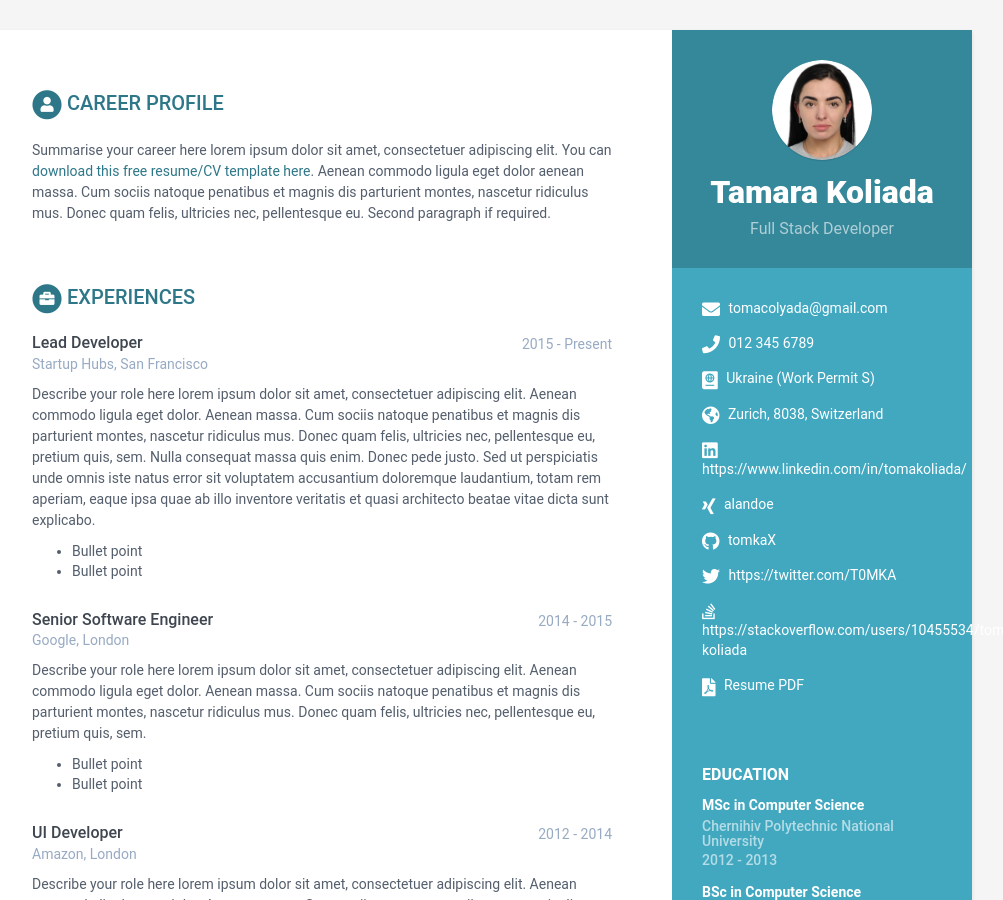
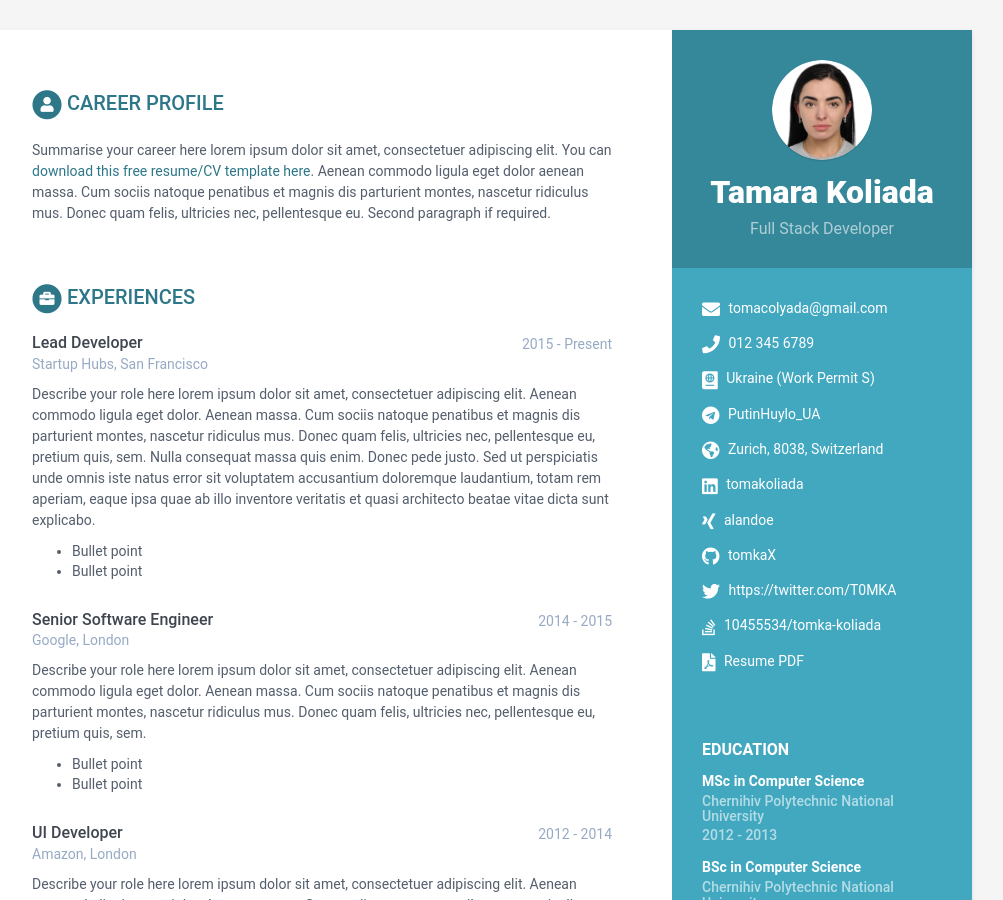
Before and after one commit to tomkaXX/CV, a Jekyll site: the page built from index.html, in a window 1280 px wide and 900 px high. Shown: the whole window, without its empty margins (168-1171 px from the left). Built offline with Jekyll 4.4.1, drawn with Linux system fonts in a browser that asks for light colours; part of the change alters nothing that is shown.

Commit message:
update links

```diff
--- a/_data/data.yml
+++ b/_data/data.yml
@@ -18,14 +18,14 @@ sidebar:
     country: Switzerland
     citizenship: Ukraine (Work Permit S)
     website: Zurich, 8038, Switzerland #do not add http://
-    linkedin: https://www.linkedin.com/in/tomakoliada/
+    linkedin: tomakoliada
     xing: alandoe
     github: tomkaX
-    telegram: # add your nickname without '@' sign
+    telegram: PutinHuylo_UA
     gitlab:
     bitbucket:
     twitter: 'https://twitter.com/T0MKA'
-    stack-overflow: https://stackoverflow.com/users/10455534/tomka-koliada
+    stack-overflow: 10455534/tomka-koliada
     Facebook: https://www.facebook.com/tomkka/
     goodreads: # Number-Username, e.g. 123456-alandoe
     pdf: http://www.africau.edu/images/default/sample.pdf
```
